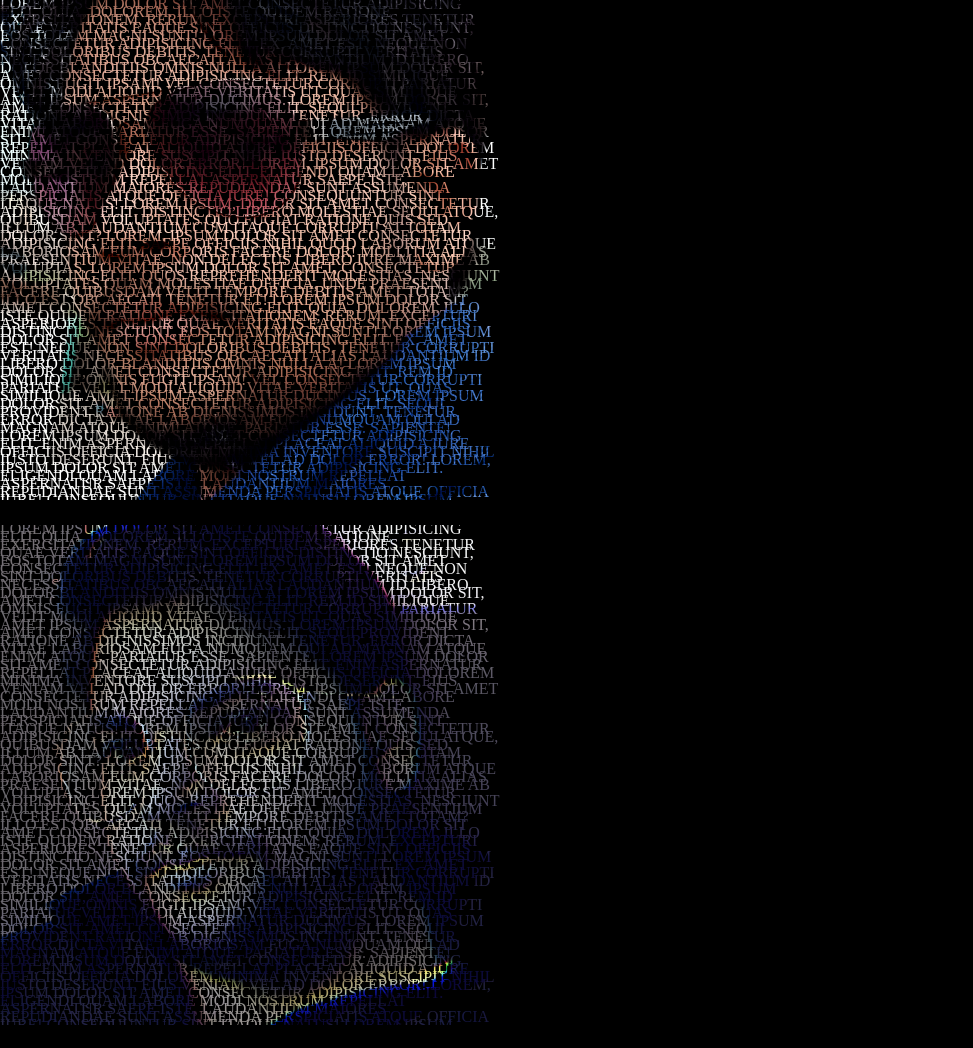
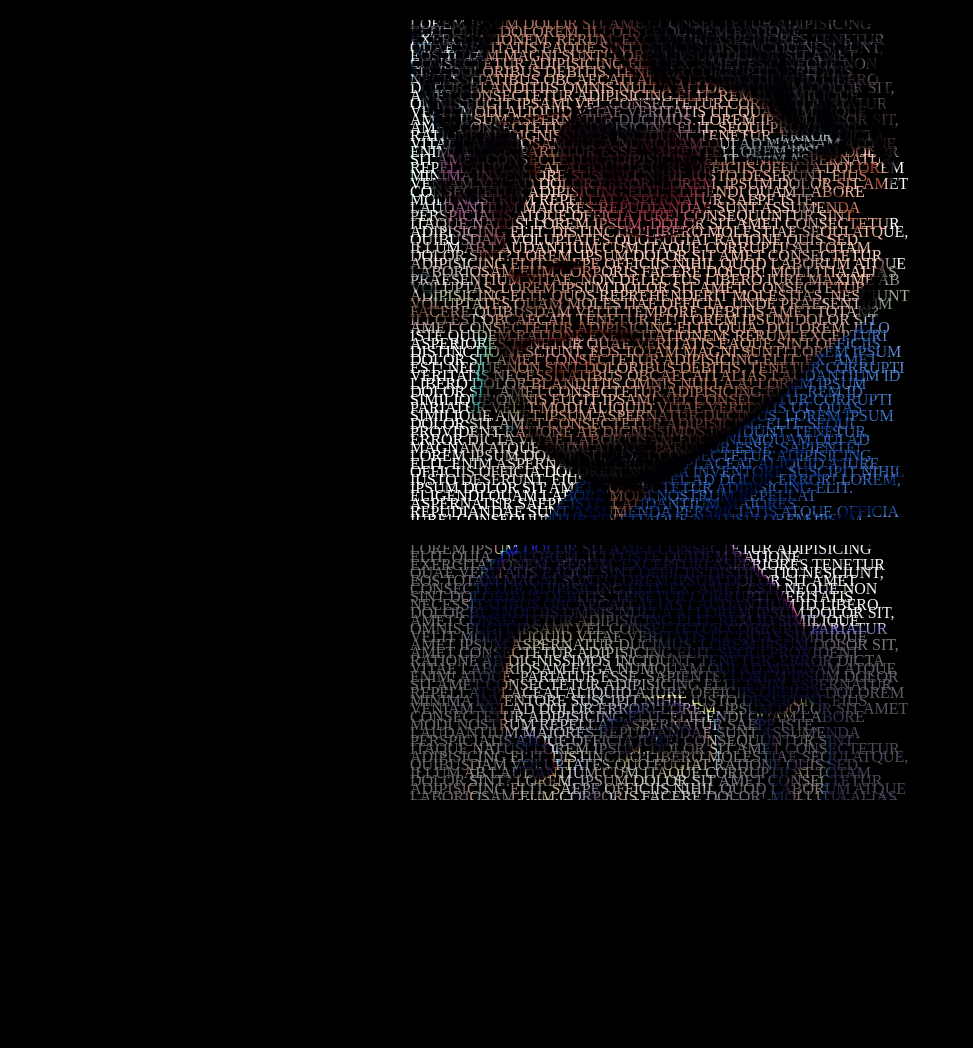
Before and after one commit to Sumendra7773/image-text-clipped, a plain HTML site: page index.html in a window 1280 px wide. Shown: the whole page, without its empty margins (0-973 px from the left). After the commit the page ends 800 px from the top, so only its background shows below. Drawn offline with Linux system fonts and the light colour scheme.

Commit message:
centered items & hide the overflow to y

```diff
--- a/index.css
+++ b/index.css
@@ -5,12 +5,16 @@ html {
 	margin: 0;
 	padding: 0;
 	background-color: black;
+	overflow-x: hidden;
 }
 
 .container {
+	padding: 20px;
+	width: 100%;
 	display: flex;
+	align-items: center;
 	flex-direction: column;
-    gap: 25px;
+	gap: 25px;
 }
 
 .one {
```
